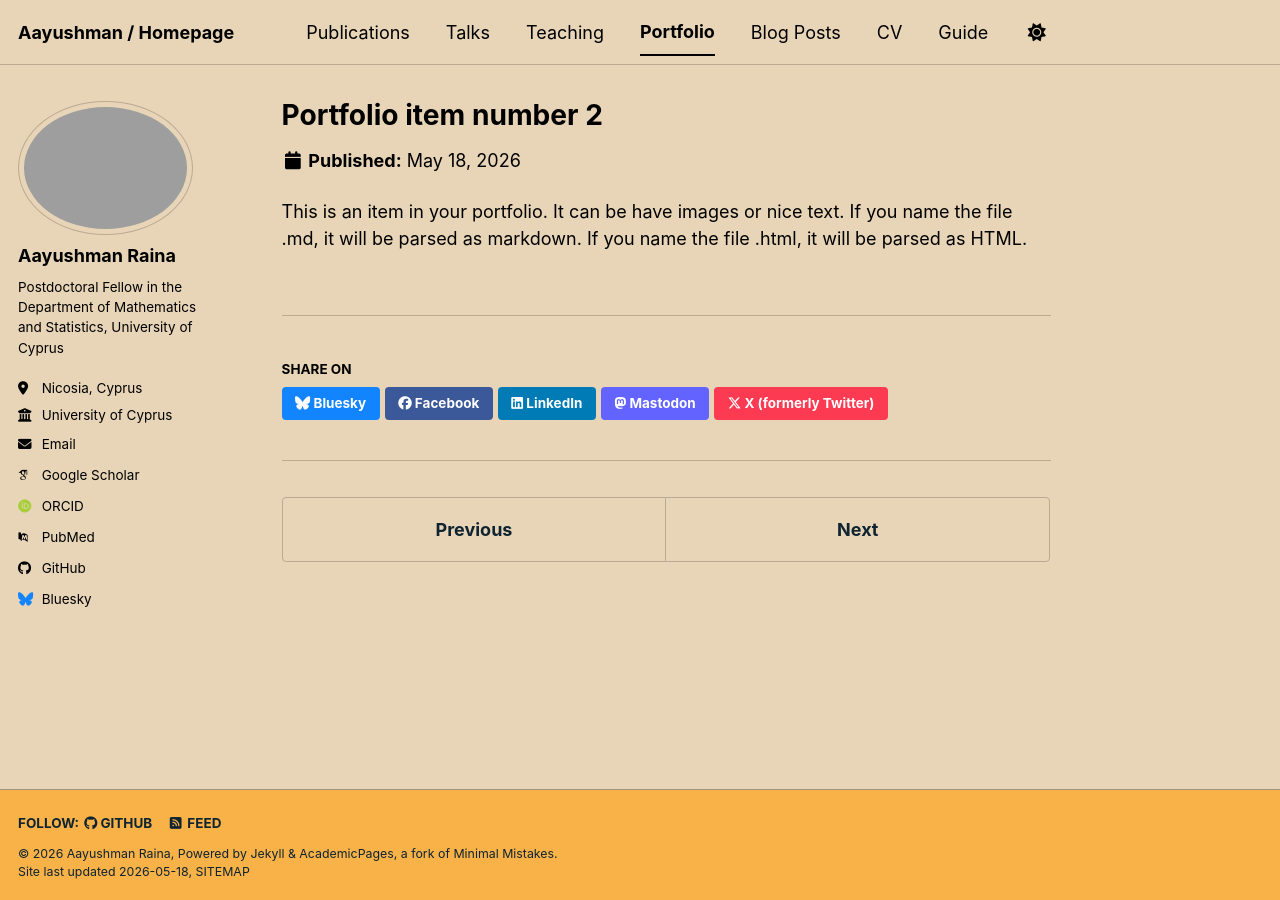
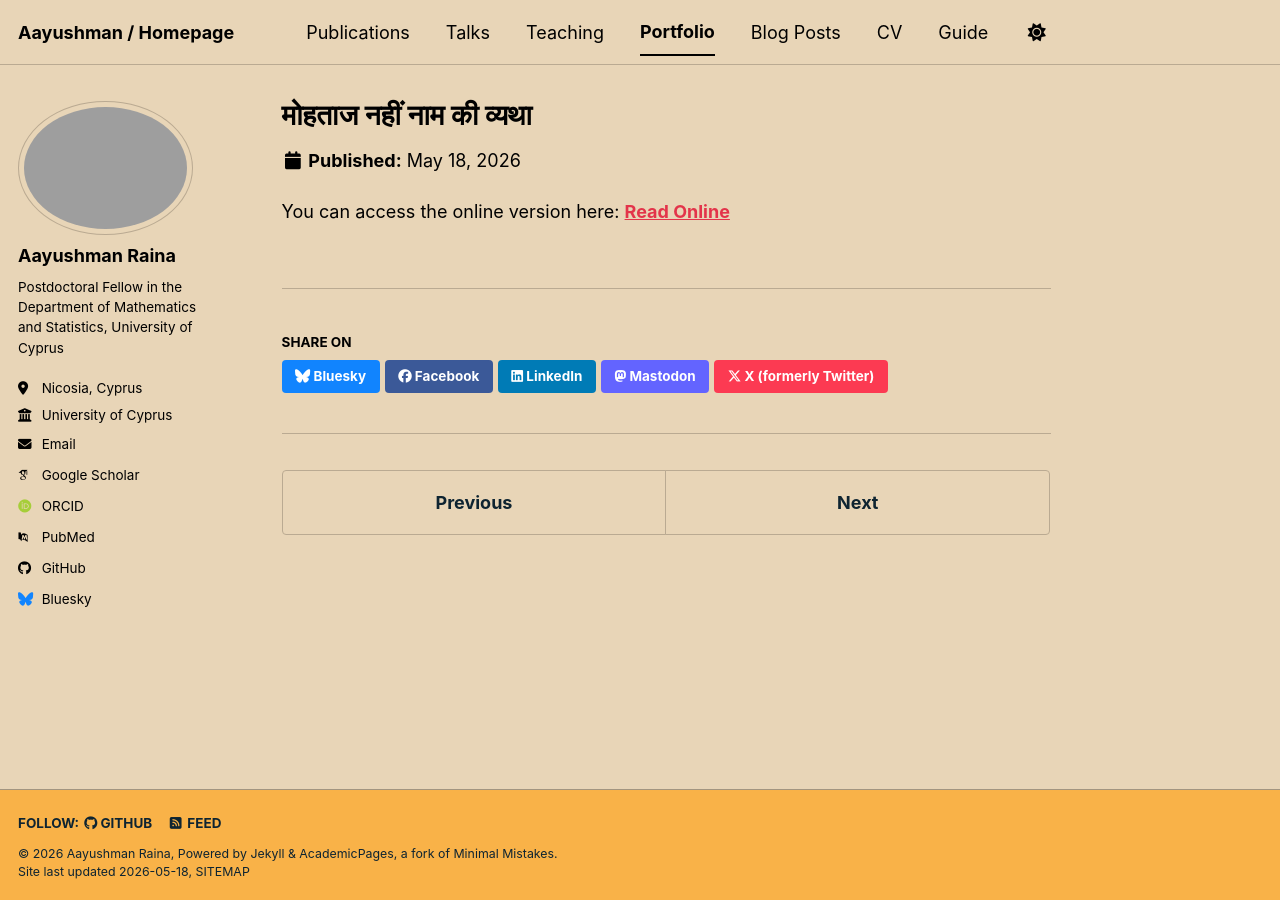
Before and after one commit to Aayushman5/Aayushman5.github.io, a Jekyll site: the page built from _portfolio/portfolio-2.html, in a window 1280 px wide. Built offline with Jekyll 4.4.1, drawn with Linux system fonts in a browser that asks for light colours; some web fonts are replaced; a script bundle is joined from its source files by our own code; library files that are not in the unit come from our copies.

Commit message:
Update portfolio-2.html

```diff
--- a/_portfolio/portfolio-2.html
+++ b/_portfolio/portfolio-2.html
@@ -1,7 +1,7 @@
 ---
-title: "Portfolio item number 2"
-excerpt: "Short description of portfolio item number 2 <br/><img src='/images/500x300.png'>"
+title: "मोहताज नहीं नाम की व्यथा"
+excerpt: "Mohtaj Nahin Naam Ki Vyatha Prithvi Nath Madhup <br/><a href='https://archive.org/details/mohtaj-nahin-naam-ki-vyatha-prithvi-nath-madhup' target='_blank'><img src='/images/MNNKV.jpg'>"
 collection: portfolio
 ---
 
-This is an item in your portfolio. It can be have images or nice text. If you name the file .md, it will be parsed as markdown. If you name the file .html, it will be parsed as HTML.
+You can access the online version here: <a href="https://archive.org/details/mohtaj-nahin-naam-ki-vyatha-prithvi-nath-madhup" target="_blank"><strong>Read Online</strong></a>
```
